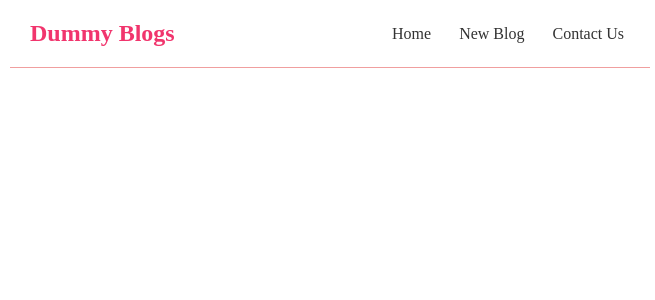
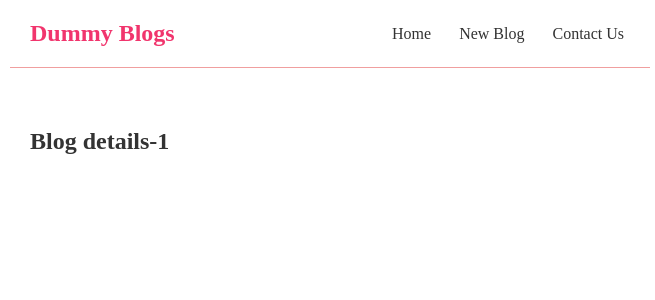
Before and after one commit to AbidRehman994/Blog-App, a React (Vite) app in the folder my-react-app/: page /blogs/1 in a window 1280 px wide. Shown: the top 300 px of the page, without its empty margins (310-965 px from the left). Built offline with nearby package versions, Linux system fonts and the light colour scheme.

Commit message:
add:blogdetails file

```diff
--- a/my-react-app/src/App.jsx
+++ b/my-react-app/src/App.jsx
@@ -7,6 +7,7 @@
 import {BrowserRouter as Router,Route,Switch} from 'react-router-dom';
 import Create from "./Create";
 import Contact from './Contact';
+import BlogDetails from './BlogDetails';
 
 function App(){
   return(
@@ -24,6 +25,9 @@
        <Route path="/Contact">
       <Contact/>
       </Route>
+       <Route path="/blogs/:id">
+      <BlogDetails/>
+      </Route>
     </Switch>
     </div>
    </div>
--- /dev/null
+++ b/my-react-app/src/BlogDetails.jsx
@@ -0,0 +1,11 @@
+import { useParams } from "react-router-dom";
+
+const BlogDetails=()=>{
+    const {id}=useParams();
+    return(
+      <div className="blog-details">
+        <h2>Blog details-{id}</h2>
+      </div>
+    )
+}
+export default BlogDetails;
--- a/my-react-app/src/BlogList.jsx
+++ b/my-react-app/src/BlogList.jsx
@@ -1,4 +1,4 @@
-
+import { Link } from "react-router-dom/cjs/react-router-dom.min";
 const BlogList=({blogs,title,})=>{
 
     return(
@@ -6,8 +6,11 @@
             <h2>{title}</h2>
         {blogs.map((blog)=>(
             <div className='blog-preview' key={blog.id}>
-              <h2>{blog.title}</h2>
+                <Link to={'/blogs/${blog.id}'}>
+               <h2>{blog.title}</h2>
               <p>By {blog.author}</p>
+                </Link>
+
               </div>
 ))}
      </div>
--- a/my-react-app/src/index.css
+++ b/my-react-app/src/index.css
@@ -44,3 +44,6 @@
     color: #f1356d;
     margin-bottom: 8px;
 }
+.blog-preview a{
+    text-decoration: none;
+}
```
